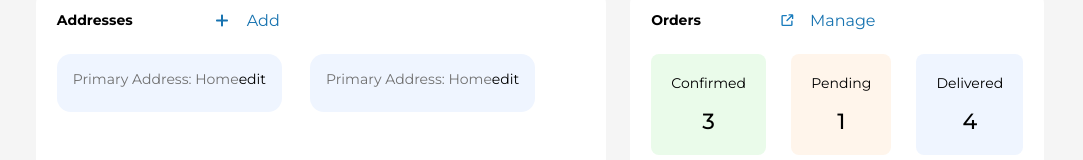
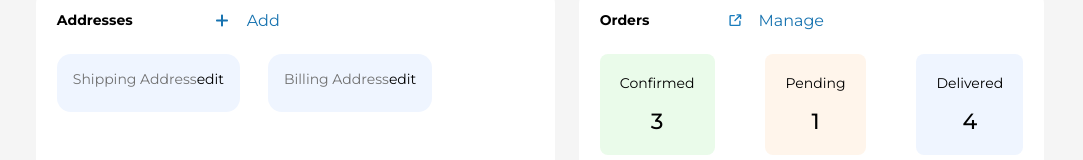
Before and after one commit to mikeyarnouse/shopify-dash, a React (Create React App) app in the folder client/: page /profile in a window 1280 px wide. Shown: the part 356-516 px from the top of the page, without its empty margins (100-1183 px from the left). Built offline with nearby package versions, Linux system fonts and the light colour scheme; no server answers.

Commit message:
Add shipping/billing headings

```diff
--- a/client/src/pages/Profile/Profile.jsx
+++ b/client/src/pages/Profile/Profile.jsx
@@ -89,7 +89,7 @@ const Profile = () => {
             <div className="profile__flex-items profile__flex-items--address-cards">
               <div className="profile__address-card">
                 <div className="profile__address-card-heading">
-                  <h3 className="profile__address-heading">Primary Address: Home</h3>
+                  <h3 className="profile__address-heading">Shipping Address</h3>
                   <p className="profile__address-heading-icon" >edit</p>
                 </div>
                 <div className="profile__address-card-body">
@@ -99,7 +99,7 @@ const Profile = () => {
               </div>
               <div className="profile__address-card">
                 <div className="profile__address-card-heading">
-                  <h3 className="profile__address-heading">Primary Address: Home</h3>
+                  <h3 className="profile__address-heading">Billing Address</h3>
                   <p className="profile__address-heading-icon" >edit</p>
                 </div>
                 <div className="profile__address-card-body">
```
